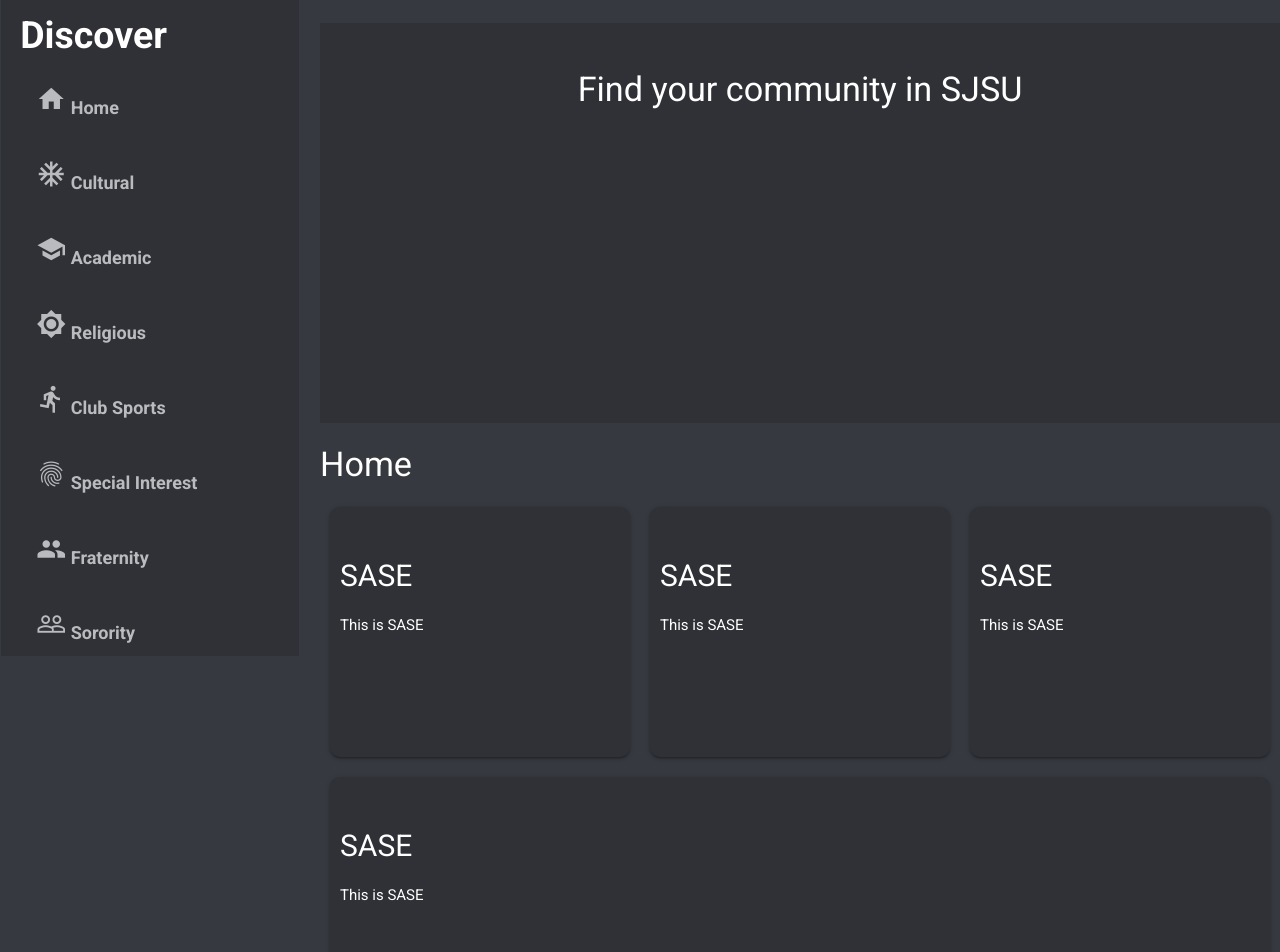
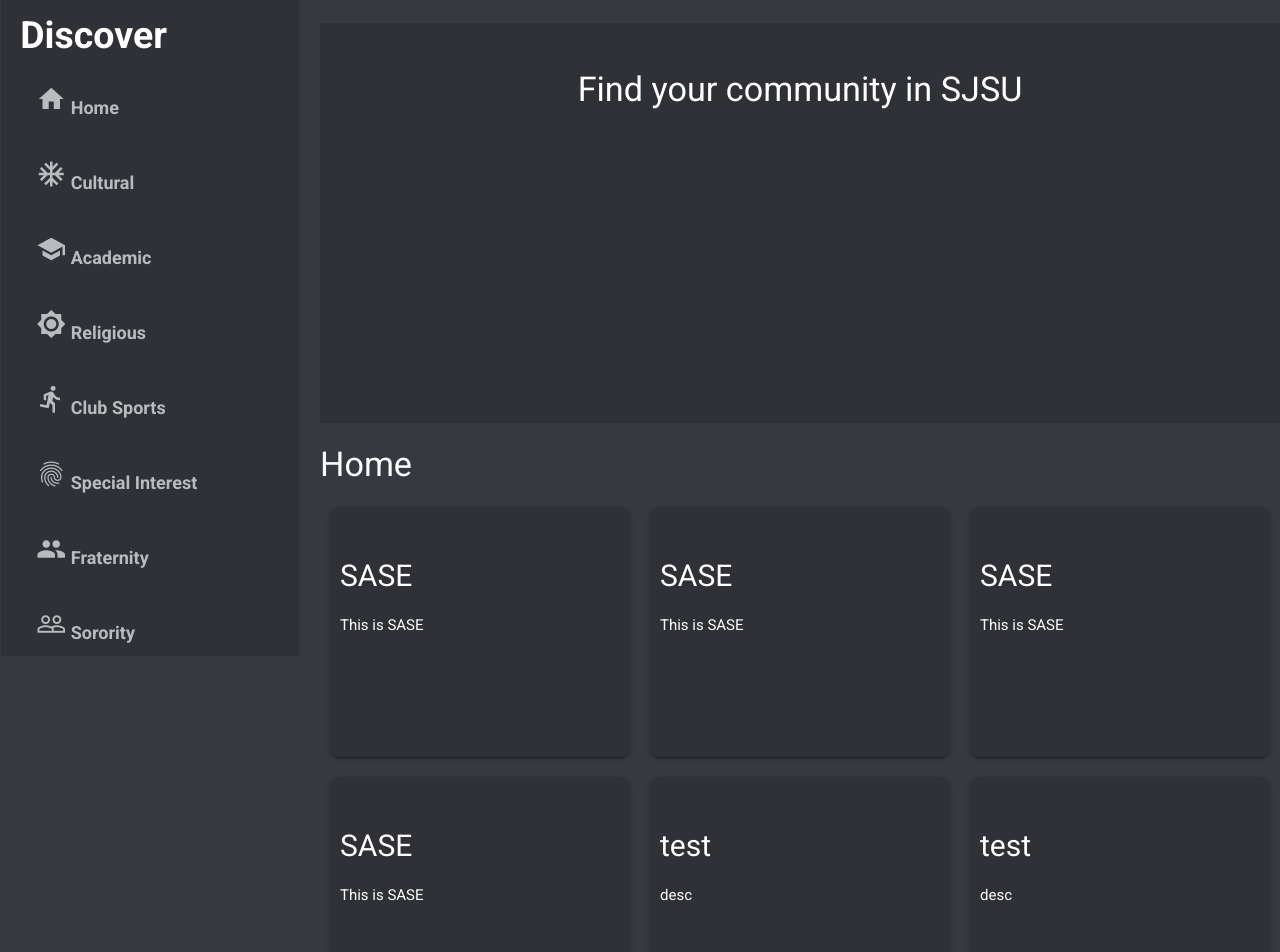
Before and after one commit to aibarrola/DiscordUniversityExplore, a React (Create React App) app: page / in a window 1280 px wide. Shown: the top 952 px of the page. Built offline with nearby package versions, Linux system fonts and the light colour scheme.

Commit message:
Now you can add cards to rearrange dynamically

```diff
--- a/src/components/Main.js
+++ b/src/components/Main.js
@@ -8,6 +8,7 @@ let orgs = [{orgName:"SASE", orgDesc:"This is SASE"},
 {orgName:"SASE", orgDesc:"This is SASE"},
 {orgName:"SASE", orgDesc:"This is SASE"},
 ];
+
 
 
 //returns a row
@@ -52,6 +53,7 @@ function display() {
     }
 
     //display the cards
+
     let newList  =[];
     for(let i = 0; i < rows.length; i++) {
         newList.push(toRow(rows[i])); //convert each row to a card component
@@ -60,6 +62,9 @@ function display() {
 
 }
 
+function addCard(org) {
+    orgs.push(org);
+}
 
 
 function Main({page}){
@@ -67,6 +72,9 @@ function Main({page}){
         <div>
             <h4> {page} </h4>
             {display()}
+            {addCard({orgName:"test",orgDesc:"desc"})}
+            {addCard({orgName:"test",orgDesc:"desc"})}
+            {addCard({orgName:"test",orgDesc:"desc"})}
         </div>
     )
 }
```
